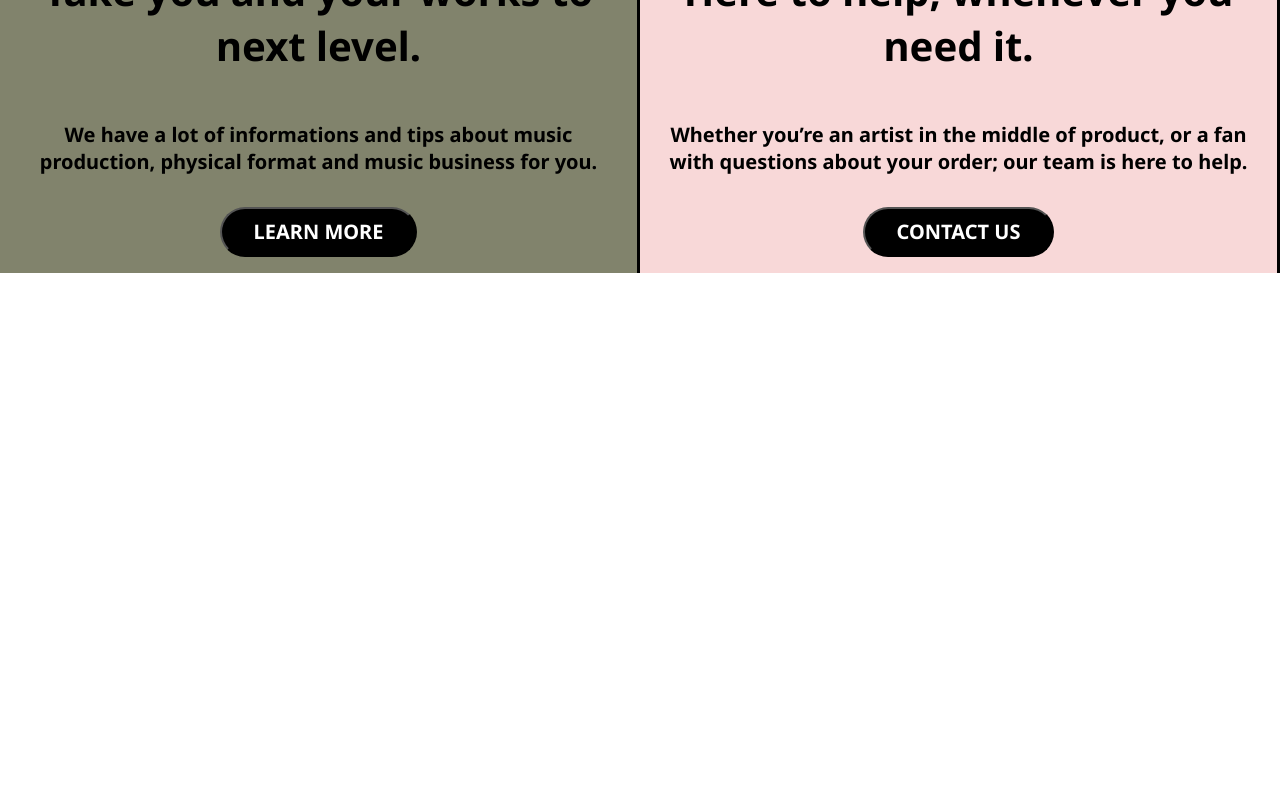
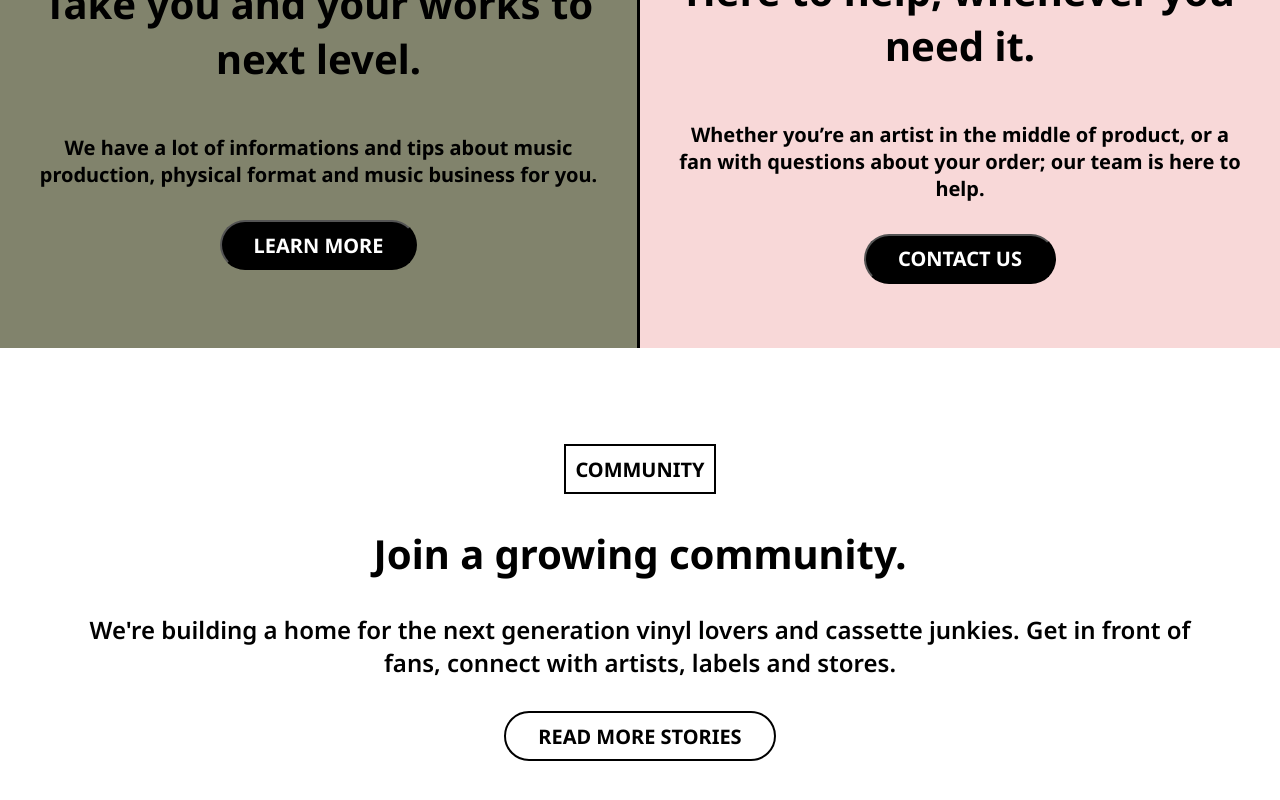
Before and after one commit to kmk00/Qrates-landing-page, a React (Vite) app: page / in a window 1280 px wide. Shown: the part 4058-4858 px from the top of the page. Before the commit the page ends 4331 px from the top, so only its background shows below. Built offline with nearby package versions, Linux system fonts and the light colour scheme.

Commit message:
Add new component

```diff
--- a/src/App.tsx
+++ b/src/App.tsx
@@ -1,3 +1,4 @@
+import Community from "./components/Community";
 import Formats from "./components/Formats";
 import Hero from "./components/Hero";
 import LearnMore from "./components/LearnMore";
@@ -15,6 +16,7 @@ function App() {
       {/* Component */}
       <StartNewProject />
       <LearnMore />
+      <Community />
     </>
   );
 }
--- /dev/null
+++ b/src/components/Community.tsx
@@ -0,0 +1,67 @@
+import styled from "styled-components";
+
+const Section = styled.section`
+  background-color: #fff;
+`;
+
+const Wrapper = styled.div`
+  display: flex;
+  justify-content: center;
+  align-items: center;
+  flex-direction: column;
+  padding: 6rem 2rem;
+  max-width: 1200px;
+  margin: 0 auto;
+`;
+
+const TitleButton = styled.button`
+  border: 2px solid #000;
+  font-size: 20px;
+  padding: 0.6rem;
+  background-color: transparent;
+  color: #000;
+`;
+
+const H2 = styled.h2`
+  font-size: 40px;
+  text-align: center;
+  margin-top: 2rem;
+`;
+
+const Text = styled.p`
+  font-size: 24px;
+  text-align: center;
+  margin-top: 2rem;
+  font-weight: 600;
+`;
+
+const Button = styled.button`
+  border: 2px solid #000;
+  font-size: 20px;
+  padding: 0.6rem 2rem;
+  background-color: transparent;
+  color: #000;
+  margin-top: 2rem;
+  cursor: pointer;
+
+  border-radius: 25px;
+`;
+
+const Community = () => {
+  return (
+    <Section>
+      <Wrapper>
+        <TitleButton>COMMUNITY</TitleButton>
+        <H2>Join a growing community.</H2>
+        <Text>
+          We're building a home for the next generation vinyl lovers and
+          cassette junkies. Get in front of fans, connect with artists, labels
+          and stores.
+        </Text>
+        <Button>READ MORE STORIES</Button>
+      </Wrapper>
+    </Section>
+  );
+};
+
+export default Community;
--- a/src/components/LearnMore.tsx
+++ b/src/components/LearnMore.tsx
@@ -18,28 +18,30 @@ const SectionCard = styled.div`
   justify-content: center;
   align-items: center;
   gap: 2rem;
-  padding: 1rem;
+  padding: 4rem 2rem;
 
   &:nth-child(1) {
     background-color: #81836c;
+    border-right: 3px solid #000;
   }
 
   &:nth-child(2) {
     background-color: #f8d8d8;
   }
 
-  border-right: 3px solid #000;
-
   @media (max-width: 1000px) {
     padding: 2rem;
     margin: 0 auto;
     border-right: none;
     border-bottom: 3px solid #000;
+
+    &:nth-child(1) {
+      border-right: none;
+    }
   }
 `;
 
 const ImageComponent = styled.div`
-  margin-top: 3rem;
   max-width: 500px;
 
   img {
```
